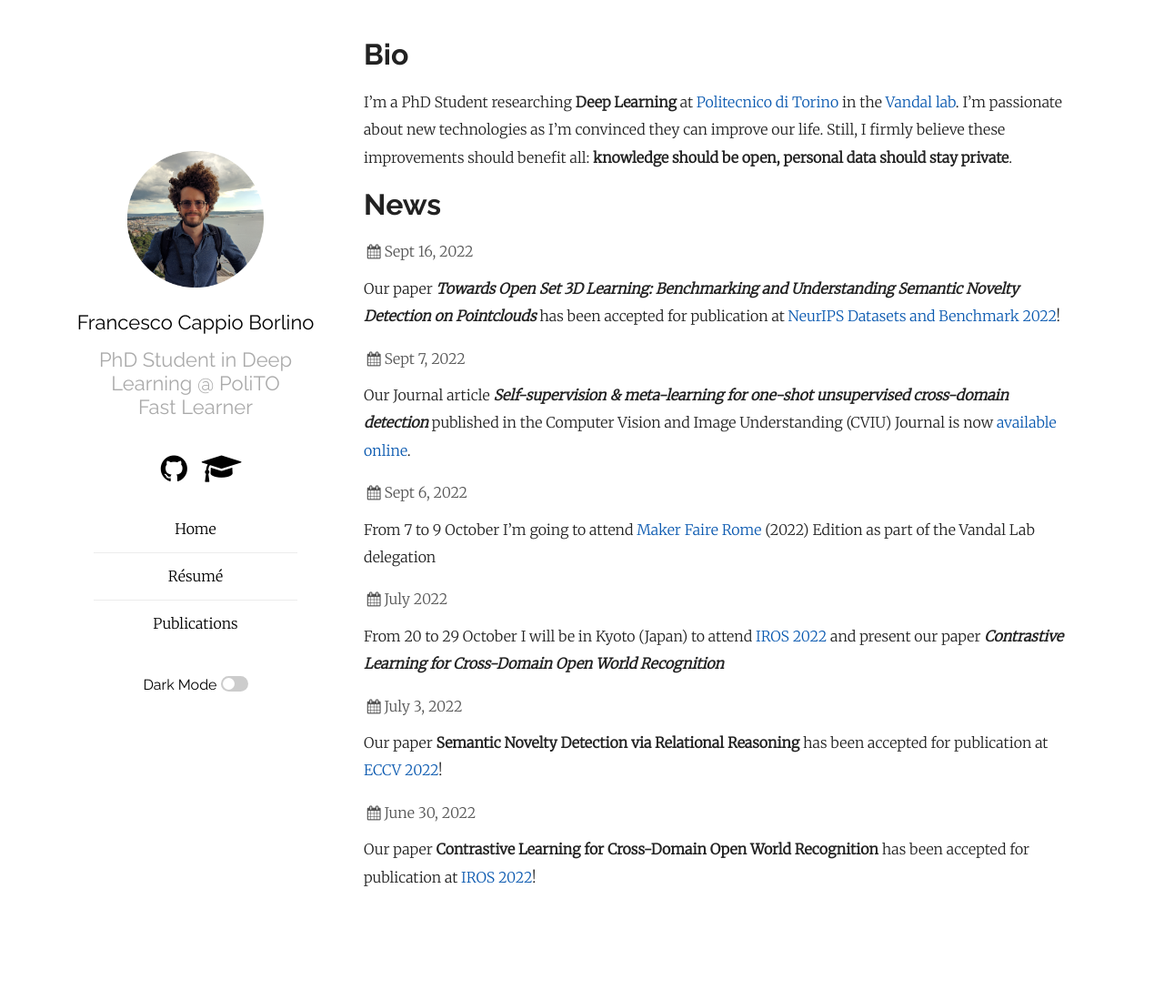
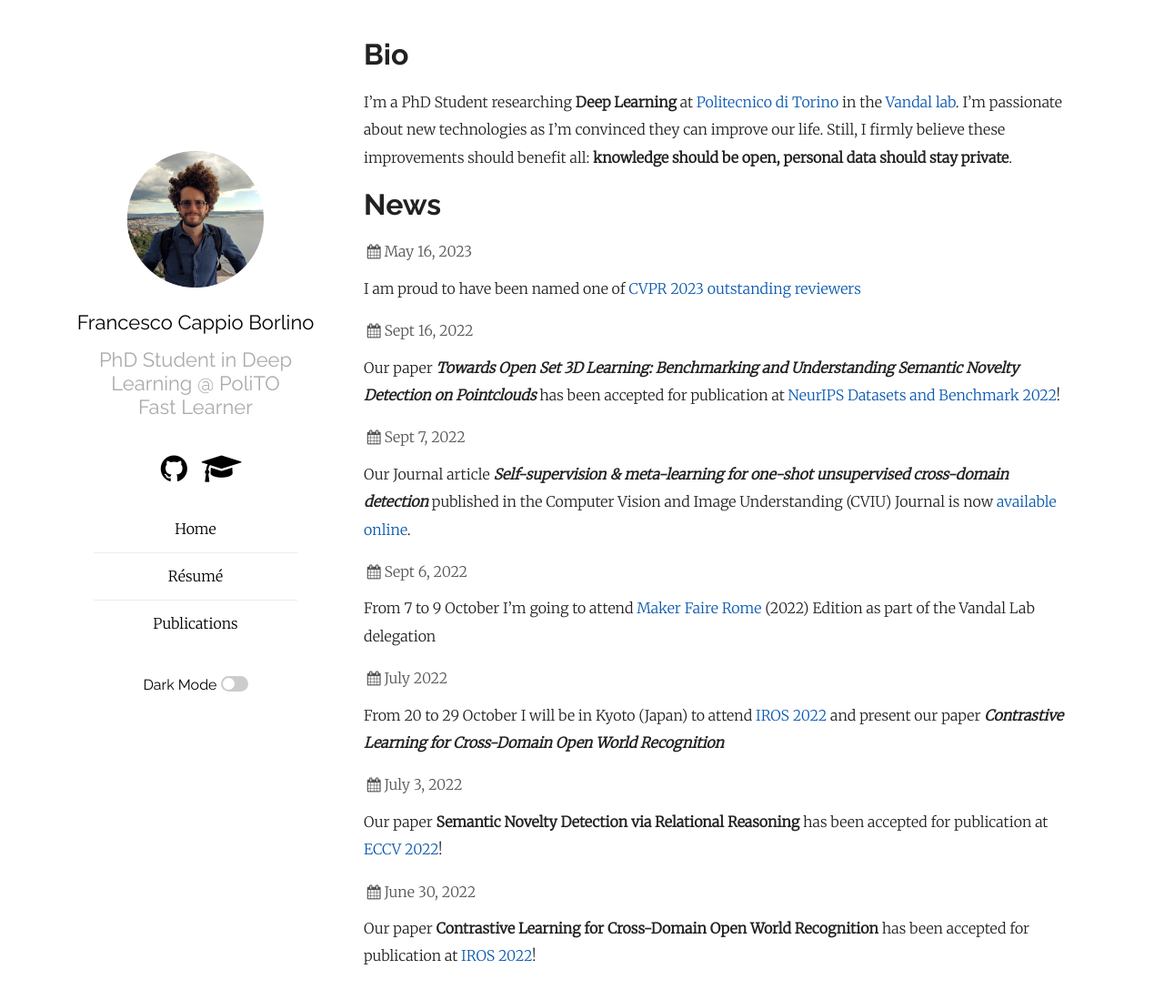
Before and after one commit to FrancescoCappio/francescocappio.github.io, a Jekyll site: the page built from index.md, in a window 1280 px wide and 1111 px high. Shown: the top 1099 px of the window at 91% size. Built offline with Jekyll 4.4.1, drawn with Linux system fonts in a browser that asks for light colours; our own code applies the rules of GitHub Pages for plain Markdown files.

Commit message:
Added CVPR 2023 outstanding reviewer nomination

```diff
--- a/index.md
+++ b/index.md
@@ -11,6 +11,11 @@ should benefit all: **knowledge should be open, personal data should stay privat
 
 
 # News
+
+<div class="post-date"><i class="icon-calendar"></i>May 16, 2023</div>
+
+I am proud to have been named one of [CVPR 2023 outstanding
+reviewers](https://cvpr2023.thecvf.com/Conferences/2023/OutstandingReviewers)
 
 <div class="post-date"><i class="icon-calendar"></i>Sept 16, 2022</div>
 
```
Also changed, not shown: 1 other file.
